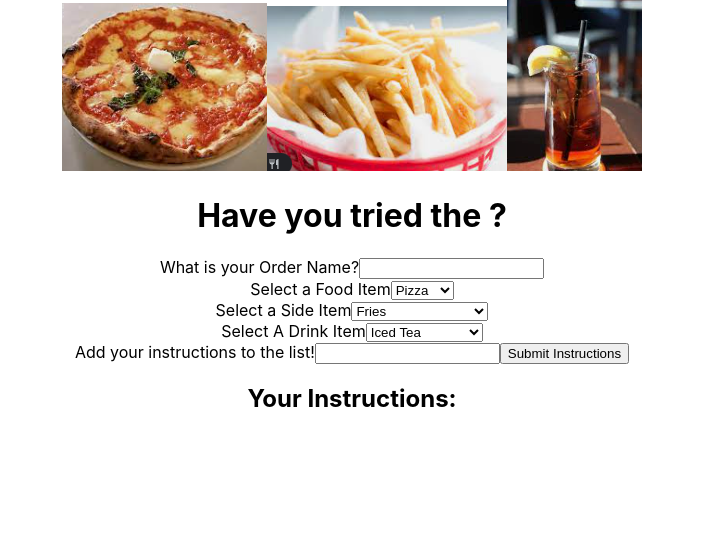
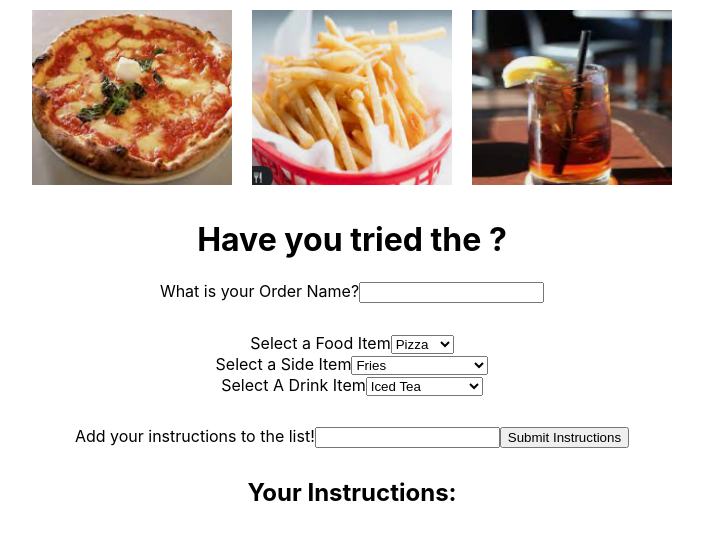
Before and after one commit to taha-amin/from-scratch-fast-food-order-react, a React (Create React App) app: page / in a window 1280 px wide. Shown: the top 540 px of the page, without its empty margins (288-991 px from the left). Built offline with nearby package versions, Linux system fonts and the light colour scheme.

Commit message:
styling web app

```diff
--- a/src/App.css
+++ b/src/App.css
@@ -36,3 +36,13 @@
     transform: rotate(360deg);
   }
 }
+
+img {
+  margin: 10px;
+  height: 175px;
+  width: 200px;
+}
+
+section {
+  margin-bottom: 30px;
+}
```
